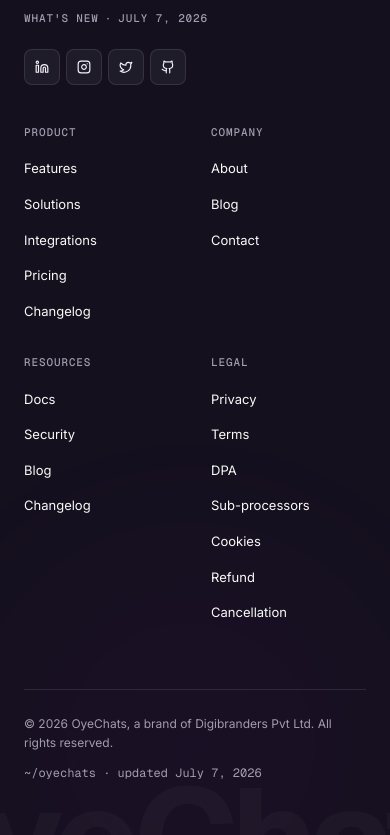
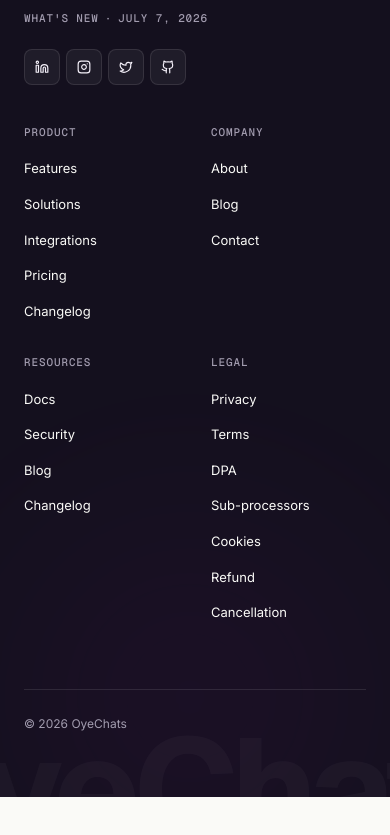
Before and after one commit to digibranders/oyechats-website-v2, a Next.js app: page / in a window 390 px wide. Shown: the part 10750-11585 px from the top of the page. After the commit the page ends 11547 px from the top, so only its background shows below. Built offline with nearby package versions, Linux system fonts and the light colour scheme; no server answers.

Commit message:
refactor: simplify footer, fix mobile drawer layout, and configure Turbopack root

```diff
--- a/next.config.ts
+++ b/next.config.ts
@@ -3,6 +3,11 @@
 const nextConfig: NextConfig = {
   reactStrictMode: true,
   poweredByHeader: false,
+  // Pin the workspace root so Turbopack doesn't mis-infer it from the parent
+  // directory (this repo sits alongside sibling projects under OyeChats/).
+  turbopack: {
+    root: process.cwd(),
+  },
   images: {
     remotePatterns: [
       { protocol: 'https', hostname: 'images.unsplash.com' },
--- a/src/components/site/Footer.tsx
+++ b/src/components/site/Footer.tsx
@@ -89,9 +89,8 @@
           </div>
         </div>
 
-        <div className="mt-16 pt-6 border-t border-white/10 flex flex-col md:flex-row justify-between gap-3 text-[12px] text-ink-invert-muted">
-          <div>© {new Date().getFullYear()} OyeChats, a brand of Digibranders Pvt Ltd. All rights reserved.</div>
-          <div className="font-mono">~/oyechats · updated {LAST_UPDATED}</div>
+        <div className="mt-16 pt-6 border-t border-white/10 text-[12px] text-ink-invert-muted">
+          <div>© {new Date().getFullYear()} OyeChats</div>
         </div>
       </div>
 
```
Also changed, not shown: src/components/site/Navbar.tsx (+8 -2 lines).
